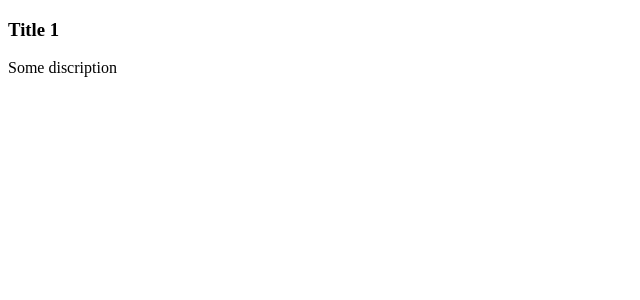
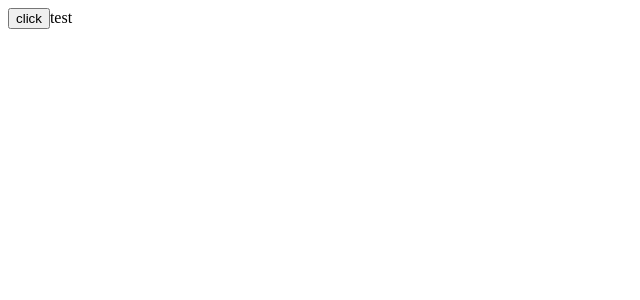
Before and after one commit to Victor954/WebpackProject, a React (Create React App) app in the folder marketreact/: page / in a window 1280 px wide. Shown: the top 300 px of the page, without its empty margins (0-640 px from the left). Built offline with nearby package versions, Linux system fonts and the light colour scheme.

Commit message:
Предворительный Redux

```diff
--- a/marketreact/src/App.js
+++ b/marketreact/src/App.js
@@ -1,11 +1,97 @@
 import React from 'react';
 import HomeContract from './pages/home/HomePageContract';
+
+
+import { createStore, bindActionCreators , combineReducers } from 'redux';
+import { connect , Provider } from 'react-redux';
+
+//#region Actions
+
+const ACTION_1 = "ACTION_NAME_1";
+
+//#endregion
+
+//#region ActionsCreactor
+
+function action_1 (value) {
+
+  return {
+    type: ACTION_1,
+    value: value
+  }
+}
+
+//#endregion
+
+//#region Reducers
+
+const reducer = function (state = {}, action) {
+
+    switch (action.type) {
+      case ACTION_1:
+          state.data = action.value;
+          return {...state};
+    }
+
+    return state;
+}
+
+//#endregion
+
+//#region initialState
+
+const initialState = {
+  data: 'test'
+}
+
+//#endregion
+
+//#region Store
+
+const store = createStore(reducer, initialState);
+
+//#endregion
+
+//#region View Part
+
+function mapStateToProps(state) {
+
+  return {
+    data: state.data
+  };
+}
+
+function mapDispatchToProps(dispatch) {
+
+  return {
+    onChange1: bindActionCreators(action_1, dispatch)
+  };
+}
+
+
+function AppView (props) {
+
+  const clickAction = (e) => {
+    props.onChange1('test2');
+  }
+
+  return (<div>
+    <button onClick={clickAction}>click</button>
+    {props.data}
+  </div>);
+}
+
+const Component = connect(mapStateToProps, mapDispatchToProps)(AppView);
+
+//#endregion
 
 export default function App (props) {
 
   return (
     <div>
-      <HomeContract.PageComponent />
+      <Provider store={store}>
+        <Component />
+      </Provider>
     </div>
   )
 }
--- a/marketreact/src/models/PageContractModel.js
+++ b/marketreact/src/models/PageContractModel.js
@@ -1,10 +1,11 @@
 export default class PageContractModel {
 
-    constructor({ PageComponent , levelAccess, menuItemName }) {
+    constructor({ PageComponent , levelAccess, menuItemName , store }) {
 
         this._PageComponent = PageComponent;
         this._levelAccess = levelAccess;
         this._menuItemName = menuItemName;
+        this._store = store;
     }
 
     get PageComponent() {
@@ -18,4 +19,8 @@ export default class PageContractModel {
     get menuItemName() {
         return this._menuItemName;
     }
+
+    get store() {
+        return this._store;
+    }
 }
--- /dev/null
+++ b/marketreact/src/modules/products/components/mainPropductComponent/localStore/MainProductStore.js
@@ -0,0 +1,8 @@
+export default {
+    postData: [
+        {
+            id: 0,
+            title: 'Test'
+        }
+    ]
+}
--- a/marketreact/src/pages/home/HomePageContract.js
+++ b/marketreact/src/pages/home/HomePageContract.js
@@ -1,8 +1,10 @@
 import PageContractModel from "../../models/PageContractModel";
 import HomePage from './HomePageComponent';
+import Store from './localStore/HomePageStore';
 
 export default new PageContractModel({
     PageComponent: HomePage,
     levelAccess: 0,
-    menuItemName: 'Главная'
+    menuItemName: 'Главная',
+    store: Store
 });
--- /dev/null
+++ b/marketreact/src/pages/home/localStore/HomePageStore.js
@@ -0,0 +1,5 @@
+import MainProductStore from "../../../modules/products/components/mainPropductComponent/localStore/MainProductStore";
+
+export default {
+    MainProductStore
+}
```
Also changed, not shown: 1 other file (tests, documents, lock files or other folders).
